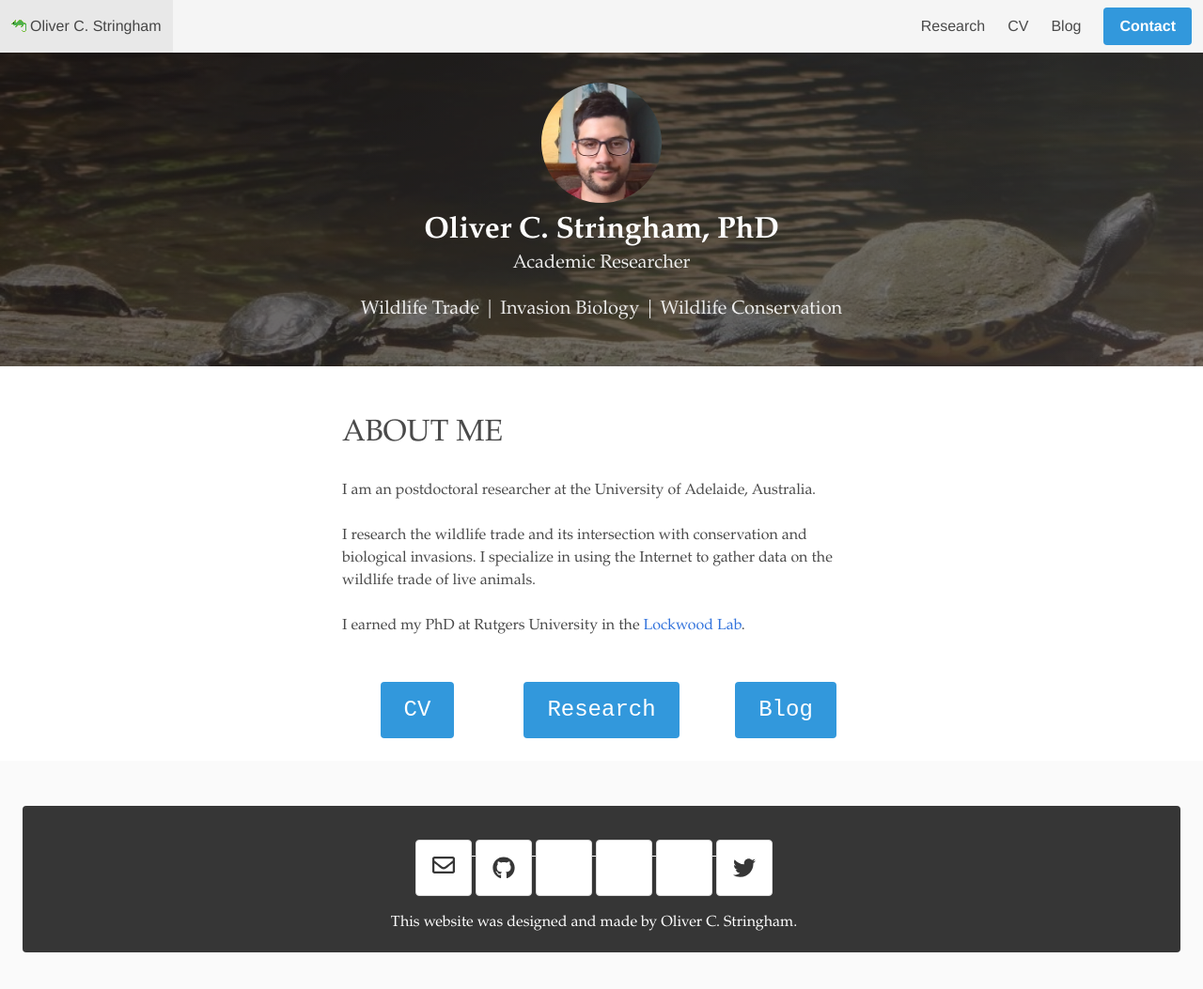
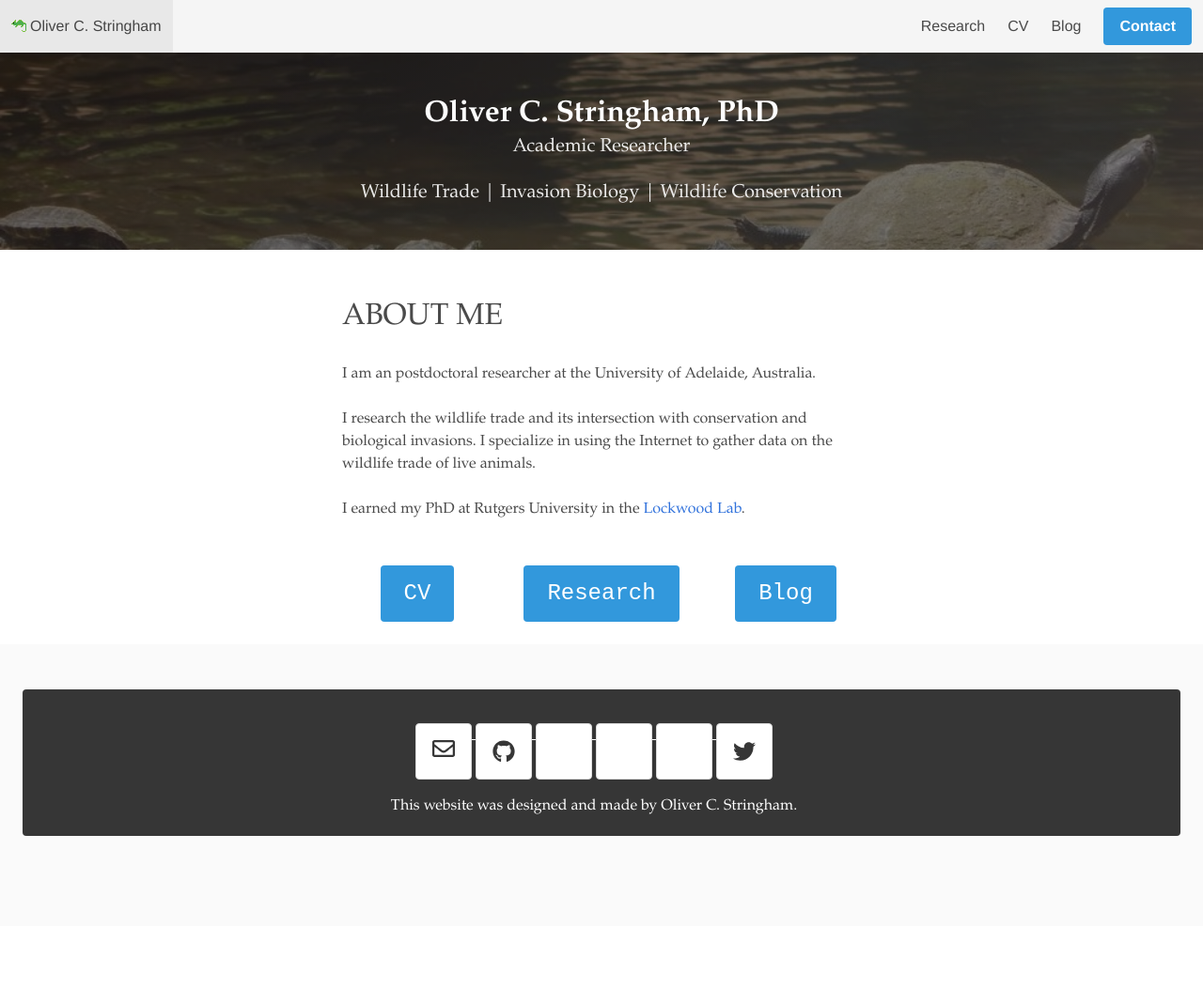
Before and after one commit to ocstringham/ocstringham.github.io, a Jekyll site: the page built from pages/home.html, in a window 1280 px wide and 1110 px high. Shown: the top 1053 px of the window at 94% size. Built offline with Jekyll 4.4.1, drawn with Linux system fonts in a browser that asks for light colours; nearby versions of some CDN libraries; a style sheet for code colours, icons or effects is not loaded.

Commit message:
rm pic of me

```diff
--- a/pages/home.html
+++ b/pages/home.html
@@ -15,11 +15,11 @@ title: Oliver C. Stringham
 			<div class="container", id='heroContainer'>
 
 				<!-- image of me -->
-				<div class="columns is-flex is-centered">
+				<!-- <div class="columns is-flex is-centered">
 					<figure class="image is-128x128">
 						<img class="is-rounded" src="assets/images/oli_screenshot.jpg">
 					</figure>
-				</div>
+				</div> -->
 
 				<!-- Title of page -->
 				<div class="title has-text-centered has-text-weight-semibold mt-1">
```
